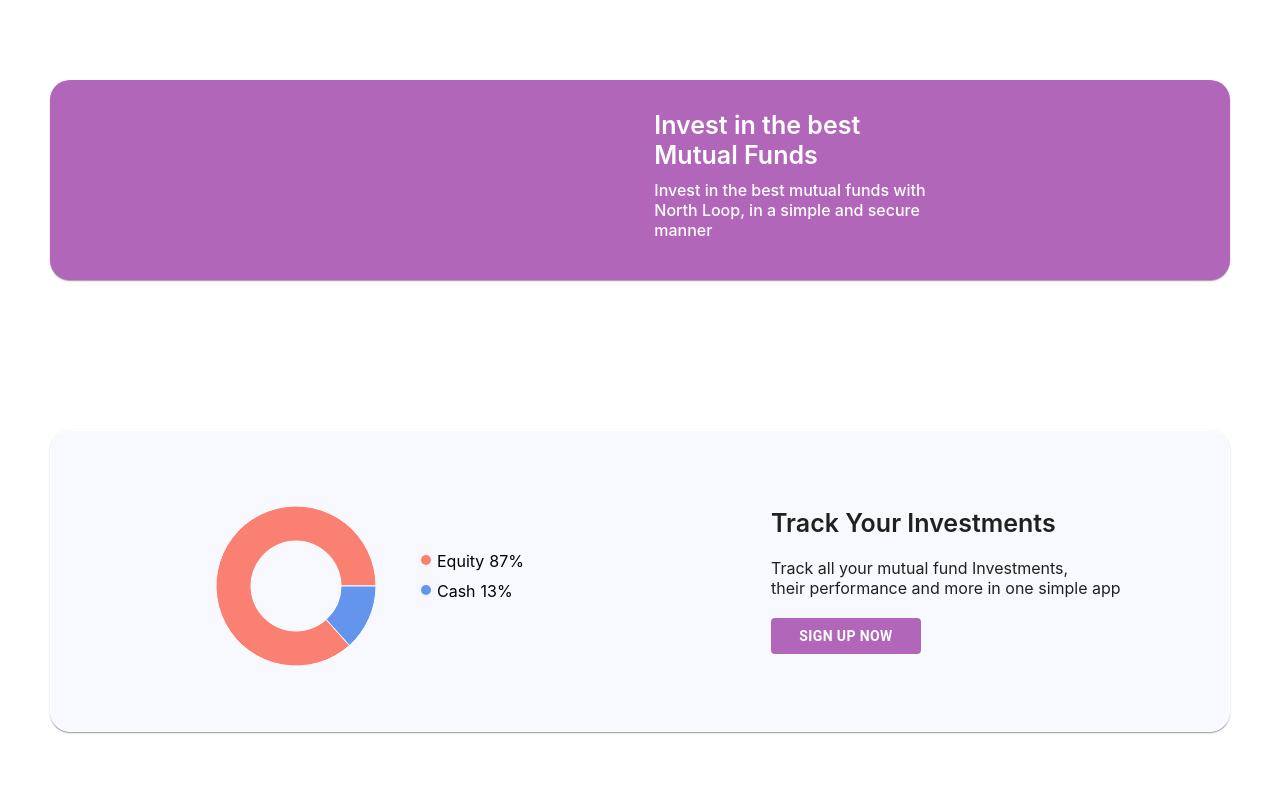
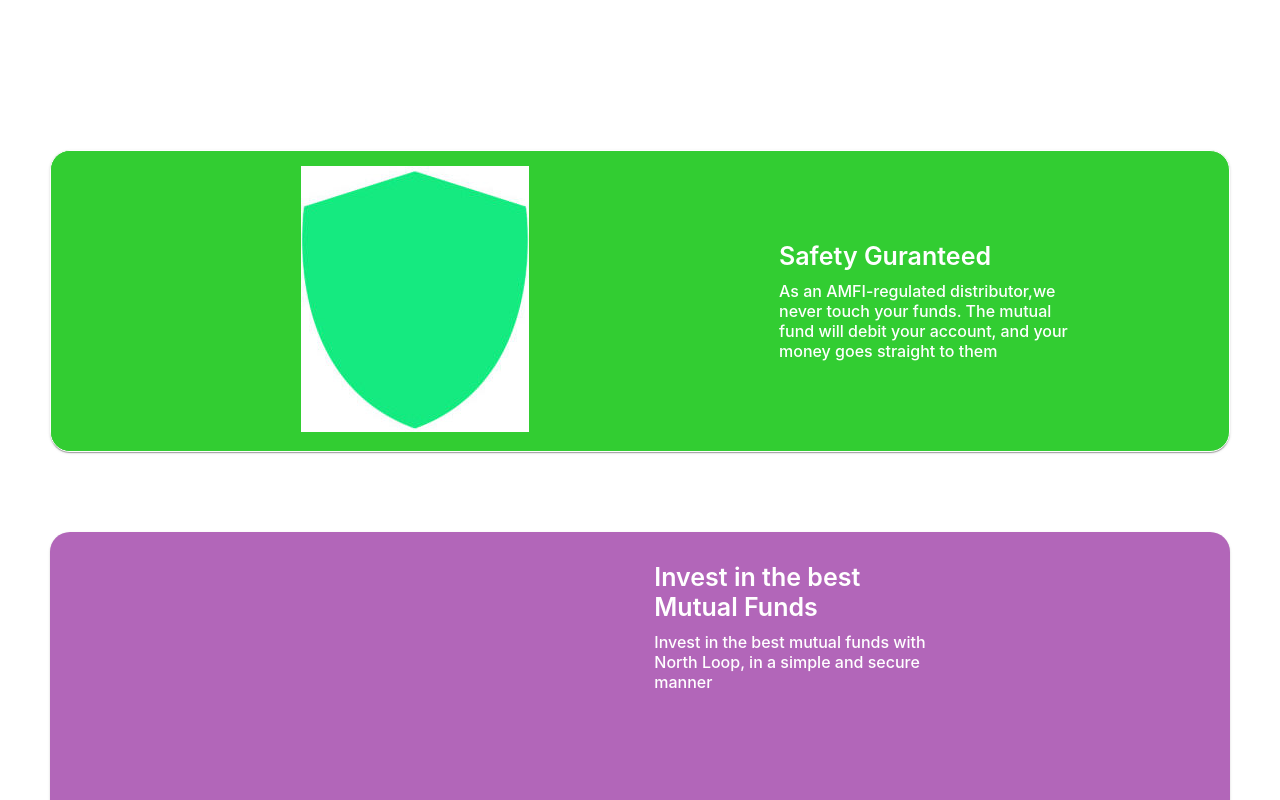
Before and after one commit to Reetika12/north_loop-app, a React (Create React App) app: page / in a window 1280 px wide. Shown: the top 800 px of the page. Built offline with nearby package versions, Linux system fonts and the light colour scheme.

Commit message:
added safety shield card

```diff
--- a/src/Components/CardLayout.js
+++ b/src/Components/CardLayout.js
@@ -46,6 +46,17 @@
         width:'500px',
         height:'200px'
     },
+    popUp:{
+        marginTop: '80px',
+        backgroundColor: '#b266b9',
+        flex: 1,
+        margin: '50px 50px',
+        display: 'flex',
+        flexDirection: 'column',
+        alignItems: 'center',
+        height: '300px',
+        borderRadius: '20px'
+    },
     card: {
         marginTop: '80px',
         backgroundColor: '#b266b9',
@@ -60,6 +71,18 @@
     progressStyle:{
         marginTop: '150px',
         backgroundColor: 'ghostwhite',
+        flex: 1,
+        margin: '50px 50px',
+        display: 'flex',
+        flexDirection: 'row',
+        alignItems: 'center',
+        height: '300px',
+        borderRadius: '20px',
+        border: '1px solid #fff'
+    },
+    safety:{
+        marginTop: '150px',
+        backgroundColor: '#32CD32',
         flex: 1,
         margin: '50px 50px',
         display: 'flex',
@@ -88,6 +111,7 @@
             title,
             titleCard,
             progressbar,
+            safety,
             popup,
             onClick = null,
         } = this.props;
@@ -95,7 +119,7 @@
         let isDivider = title || titleCard;
         return (
             <React.Fragment>
-                <Card className={progressbar ? classes.progressStyle : classes.card} onClick={onClick}>
+                <Card className={progressbar ? classes.progressStyle : safety ? classes.safety : popup ? classes.popUp: classes.card} onClick={onClick}>
                     {isDivider && <Divider light />}
                     {children}
                </Card>
--- a/src/Container/BestMutualFundCard.js
+++ b/src/Container/BestMutualFundCard.js
@@ -7,7 +7,7 @@
     render() {
         return (
             <div >
-                <CardLayout >
+                <CardLayout popup>
                     <div className="investInMutual">
                         <div className="mutualfindTitle">
                             Invest in the best
--- a/src/Container/FreeAccessCard.js
+++ b/src/Container/FreeAccessCard.js
@@ -4,7 +4,7 @@
 import '../Styles/InvestmentCard.css'
 import InvestmentCard from './InvestmentCard'
 import BestMutualFundCard from './BestMutualFundCard'
-
+import SafetyGurantyCard from './SafetyGurantyCard'
 class AddRequisite extends Component {
     constructor(props) {
         super(props);
@@ -14,6 +14,7 @@
     render() {
         return (
             <React.Fragment>
+                <SafetyGurantyCard />
                 <BestMutualFundCard/>
                 <InvestmentCard/>
                 <CardLayout >
--- /dev/null
+++ b/src/Container/SafetyGurantyCard.js
@@ -0,0 +1,31 @@
+import React, { Component } from 'react'
+import CardLayout from '../Components/CardLayout';
+import '../Styles/InvestmentCard.css'
+
+class SafetyGurantyCard extends Component {
+    render() {
+        return (
+                <CardLayout  safety>
+                    <div className="safetyCard">
+                    <img style={{ backgroundColor: '#32CD32'}} src={require('../Img/securityshield.jpeg').default} alt="" />
+                    </div>
+                        <div className="trackInvestment">
+                            <div className="safetyTitle">
+                                Safety Guranteed
+                            </div>
+                            <div  className="mutualFundText" >
+                                As an AMFI-regulated distributor,we
+                                <br />
+                                never touch your funds. The mutual
+                                <br/>
+                                fund will debit your account, and your
+                                <br/>
+                                money goes straight to them
+                            </div>
+                        </div>
+                </CardLayout >
+        )
+    }
+}
+
+export default SafetyGurantyCard
--- a/src/Styles/InvestmentCard.css
+++ b/src/Styles/InvestmentCard.css
@@ -105,3 +105,12 @@
     display: flex;
     margin: 100px 150px;
   }
+  .safetyCard{
+    padding: 20px 250px;
+    background-color: #32CD32;
+  }
+  .safetyTitle{
+      font-size: 25px;
+      font-weight: 600;
+      color:#fff;
+  }
```
Also changed, not shown: src/Img/securityshield.jpeg (added).
